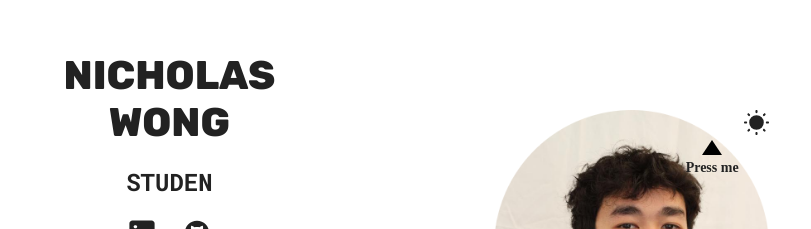
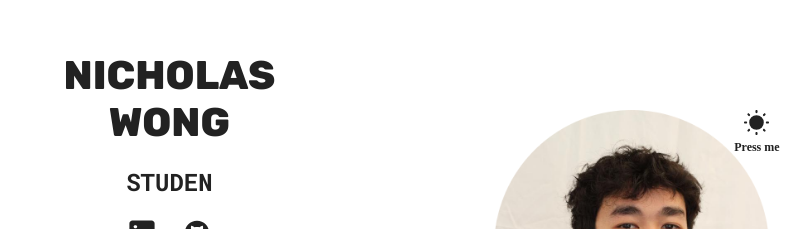
Before and after one commit to nickw0ng/Portfolio-Website, a React (Vite) app: page / in a window 1280 px wide. Shown: the part 159-388 px from the top of the page, without its empty margins (243-1054 px from the left). Built offline with nearby package versions, Linux system fonts and the light colour scheme.

Commit message:
press me

```diff
--- a/src/sections/Hero/Hero.jsx
+++ b/src/sections/Hero/Hero.jsx
@@ -44,7 +44,7 @@ function Hero() {
           onClick={toggleTheme}
         />
         <div className={styles.arrowContainer}>
-          <div className={styles.arrow}></div>
+
           <span className={styles.pressMeText}>Press me</span>
       </div>
     </div>
--- a/src/sections/Hero/HeroStyles.module.css
+++ b/src/sections/Hero/HeroStyles.module.css
@@ -52,42 +52,20 @@
     box-shadow: 0 2px 2px rgba(0, 0, 0, 0.25);
   }
 }
-@keyframes bounce {
-  0%, 100% {
-    transform: translateY(0);
-  }
-  50% {
-    transform: translateY(-5px);
-  }
-}
-
-.arrow {
-  animation: bounce 2s infinite;
-}
 
 .arrowContainer {
   position: absolute;
-  right: 30px; /* Adjust to position the arrow and text next to the moon icon */
-  top: 30px; /* Adjust to position the arrow and text below the moon icon */
+  right: -11px;
+  top: 30px;
   display: flex;
   flex-direction: column;
   align-items: center;
-  gap: 5px;
-}
-
-.arrow {
-  width: 0;
-  height: 0;
-  border-left: 10px solid transparent;
-  border-right: 10px solid transparent;
-  border-bottom: 15px solid var(--arrow-color, #000);
-  transform: rotate(180deg);
-  animation: bounce 2s infinite;
+  gap: 3px;
 }
 
 .pressMeText {
-  font-size: 14px; /* Adjust font size */
-  color: var(--text-color, #000); /* Use a CSS variable for theme consistency */
+  font-size: 12px;
+  color: var(--text-color, #000);
   font-weight: bold;
 }
 
```
